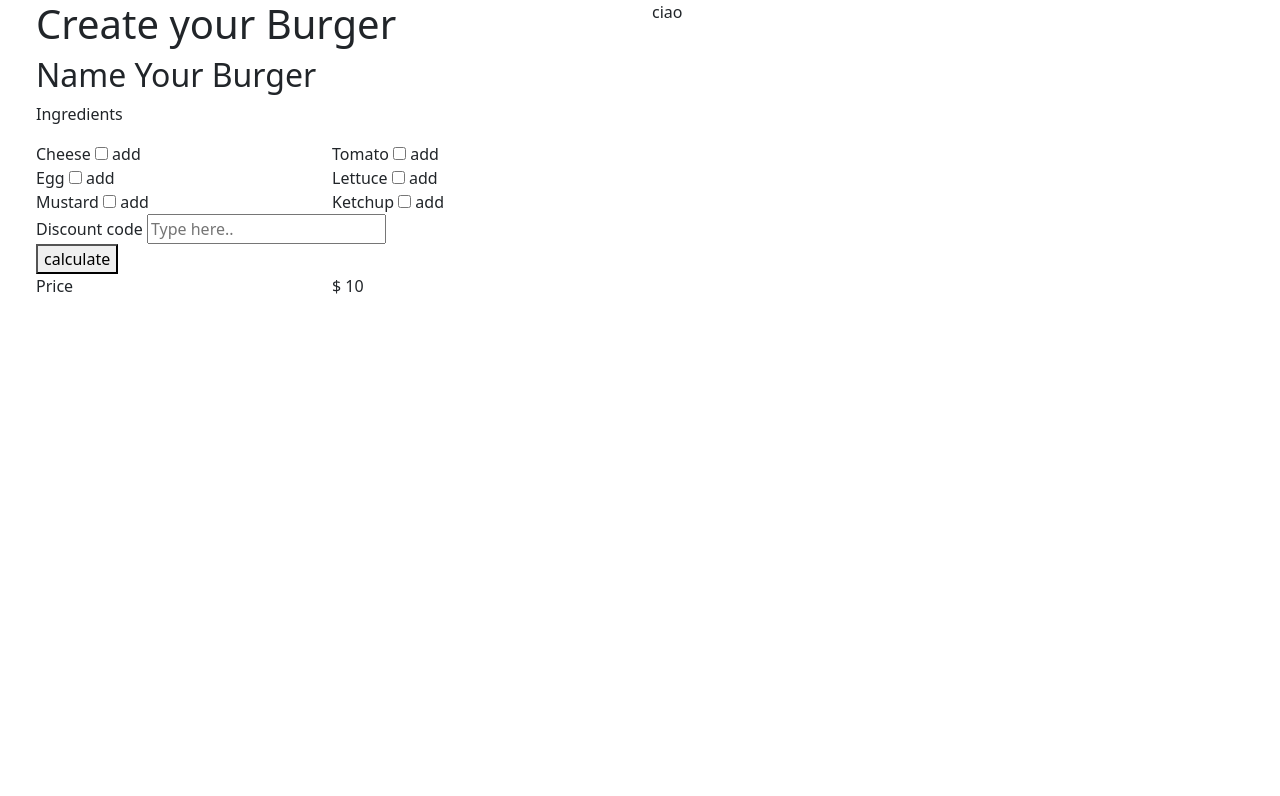
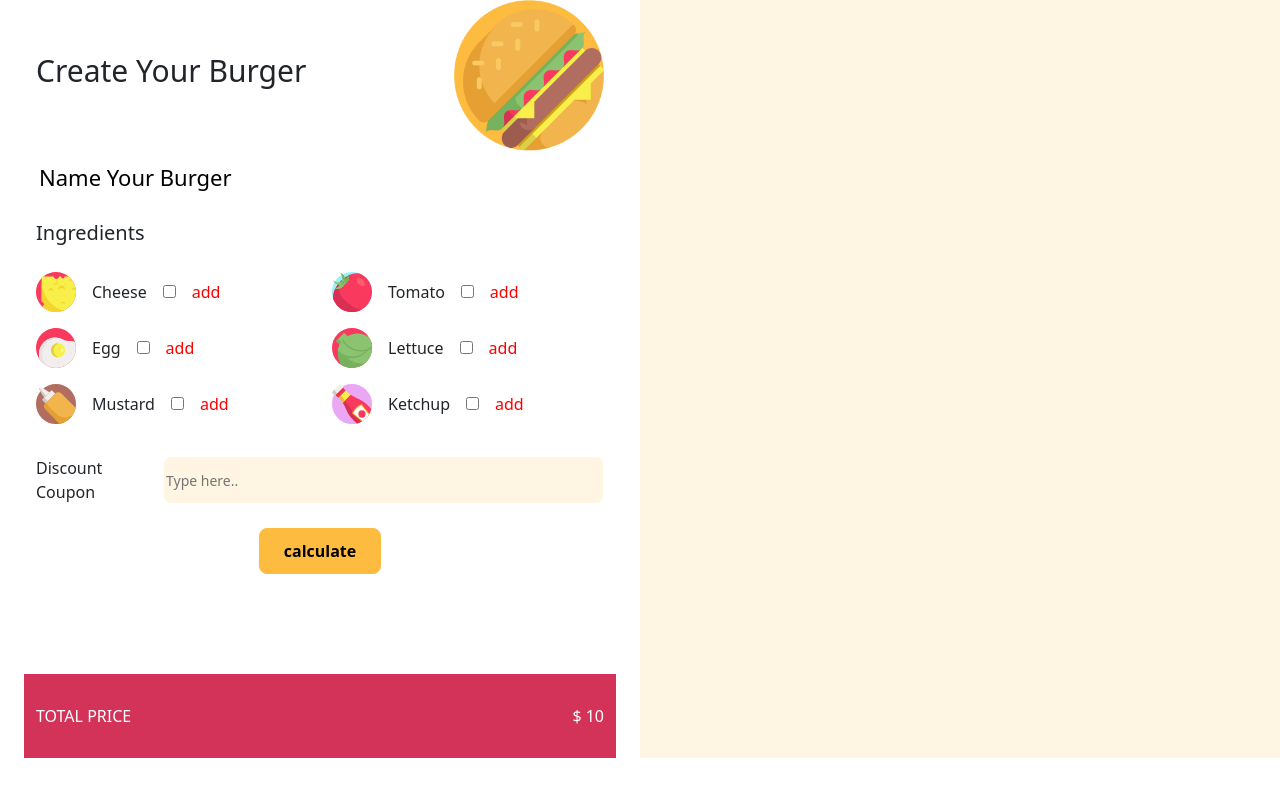
Before and after one commit to adinapop/js-burger, a plain HTML site: page index.html in a window 1280 px wide. Drawn offline with nearby package versions, Linux system fonts and the light colour scheme.

Commit message:
first attempt with details added on html & css

```diff
--- a/css/style.css
+++ b/css/style.css
@@ -0,0 +1,87 @@
+.second-section {background-color: #fff5e2;}
+
+header {
+    display: flex;
+    justify-content: space-between;
+}
+
+header > h1 {
+    font-size: 30px;
+    align-self: center;
+}
+
+.burger-img-top {
+    width: 150px;
+}
+
+.burger-img-top > img {
+    width: 100%;
+}
+
+section > p {
+    font-size: 20px;
+}
+
+.name-your-burger-button::placeholder {
+    color: black;
+    font-size: 22px;
+}
+
+.name-your-burger-button {
+    border: 1px solid white;
+    width: 100%;
+    margin-top: 15px;
+}
+
+.img-container {
+    display: flex;
+    align-items: center;
+}
+
+.img-container > span, .img-container > input, .img-container > label {
+    padding: 16px;
+}
+
+.img-container > label {color: red;}
+
+.img-box-container {width: 40px;}
+
+.img-box-container > img {width: 100%;}
+
+.sale-code-container {
+    display: flex;
+    justify-content: space-between;
+    margin: 24px 0;
+}
+
+.sale-code::placeholder {
+    font-size: 14px;
+}
+
+.sale-code {
+    border: 1px solid white;
+    border-radius: 8px;
+    background-color: #fff5e2;
+    width: 450px;
+}
+
+.button-calculate {
+    text-align: center;
+}
+
+.button-calculate > button {
+    margin-bottom: 100px;
+    font-weight: bold;
+    background-color: #fdbb40;
+    padding: 10px 24px;
+    border: 1px solid #fdbb40;
+    border-radius: 8px;
+}
+
+footer {
+    padding: 30px;
+    background-color: #d33359;
+    display: flex;
+    justify-content: space-between;
+    color: white;
+}
--- a/index.html
+++ b/index.html
@@ -1,5 +1,6 @@
 <!DOCTYPE html>
 <html lang="en">
+
 <head>
     <meta charset="UTF-8">
     <meta http-equiv="X-UA-Compatible" content="IE=edge">
@@ -9,9 +10,10 @@
     <link rel="stylesheet" href="css/style.css">
     <title>Create a Burger</title>
 </head>
+
 <body>
 
-    <div class="container-fluid">
+    <div class="container-fluid first-section">
         <div class="row">
             <div class="col-6">
 
@@ -19,66 +21,95 @@
                     <div class="row">
 
                         <header>
-                            <h1>Create your Burger</h1>
+                            <h1>Create Your Burger</h1>
+                            <div class="burger-img-top">
+                                <img src="./img/burger-top.png" alt="Burger Image">
+                            </div>
                         </header>
 
-                        <main>
-                            <h2>Name Your Burger</h2>
+                        <section>
+                            <input type="text" id="burger-name" class="name-your-burger-button" placeholder="Name Your Burger">
+                            <label for="burger-name"></label>
                             <p>Ingredients</p>
-                        </main>
-                        <div class="col-6">
+                        </section>
+
+                        <div class="col-6 img-container">
+                            <div class="img-box-container">
+                                <img src="./img/cheese.svg" alt="Cheese Image">
+                            </div>
                             <span>Cheese</span>
                             <input type="checkbox" id="check-cheese" class="ingredients" value="4">
                             <label for="check-cheese">add</label>
                         </div>
-                        <div class="col-6">
+                        <div class="col-6 img-container">
+                            <div class="img-box-container">
+                                <img src="./img/tomato.svg" alt="Tomato Image">
+                            </div>
                             <span>Tomato</span>
                             <input type="checkbox" id="check-tomato" class="ingredients" value="4">
                             <label for="check-tomato">add</label>
                         </div>
-                        <div class="col-6">
+                        <div class="col-6 img-container">
+                            <div class="img-box-container">
+                                <img src="./img/fried-egg.svg" alt="Fried Egg Image">
+                            </div>
                             <span>Egg</span>
                             <input type="checkbox" id="check-egg" class="ingredients" value="4">
                             <label for="check-egg">add</label>
                         </div>
-                        <div class="col-6">
+                        <div class="col-6 img-container">
+                            <div class="img-box-container">
+                                <img src="./img/lettuce.svg" alt="Lettuce Image">
+                            </div>
                             <span>Lettuce</span>
                             <input type="checkbox" id="check-lettuce" class="ingredients" value="4">
                             <label for="check-lettuce">add</label>
                         </div>
-                        <div class="col-6">
+                        <div class="col-6 img-container">
+                            <div class="img-box-container">
+                                <img src="./img/mustard.svg" alt="Mustard Image">
+                            </div>
                             <span>Mustard</span>
                             <input type="checkbox" id="check-mustard" class="ingredients" value="2">
                             <label for="check-mustard">add</label>
                         </div>
-                        <div class="col-6">
+                        <div class="col-6 img-container">
+                            <div class="img-box-container">
+                                <img src="./img/ketchup.svg" alt="Ketchup Image">
+                            </div>
                             <span>Ketchup</span>
                             <input type="checkbox" id="check-ketchup" class="ingredients" value="2">
                             <label for="check-ketchup">add</label>
                         </div>
 
-                        <div>
-                            <span>Discount code</span>
-                            <input type="text" id="text-promo" placeholder="Type here..">
+                        <div class="sale-code-container">
+                            <span>Discount Coupon</span>
+                            <input type="text" id="text-promo" class="sale-code" placeholder="Type here..">
                             <label for="text-promo"></label>
                         </div>
 
-                        <div><button id="sum-button">calculate</button></div>
+                        <div class="button-calculate">
+                            <button id="sum-button">calculate</button>
+                        </div>
 
-                        <div class="col-6">Price</div>
-                        <div id="total-price" class="col-6">$ 10</div>
+                        <footer>
+                            <div>TOTAL PRICE</div>
+                            <div id="total-price">$ 10</div>
+                        </footer>
+
                     </div>
                 </div>
+            </div>
+            <div class="col-6 second-section"></div>
+        </div>
 
-            </div>
+    </div>
 
-            <div class="col-6">
-                ciao
-            </div>
-        </div>
+    </div>
     </div>
 
 
     <script src="js/script.js"></script>
 </body>
+
 </html>
--- a/js/script.js
+++ b/js/script.js
@@ -6,10 +6,7 @@ calculateButton.addEventListener ('click', function() {
     var sumPrice = 10;
     var checkIngredients = document.getElementsByClassName("ingredients");
     var promoCode = "JUNE20";
-    var promoCodeAdded = document.getElementById("text-promo").value;
-
-    console.log(promoCodeAdded);
-    console.log(sumResult);
+    var promoCodeAdded = document.getElementById("text-promo");
 
     for (var i = 0; i < checkIngredients.length; i++) {
         if (checkIngredients[i].checked) {
@@ -18,7 +15,7 @@ calculateButton.addEventListener ('click', function() {
         }
     }
 
-    if (promoCodeAdded === promoCode) {
+    if (promoCodeAdded.value === promoCode) {
         alert("Discount code applied! Press OK to see your new Burger Price!")
         sumResult.innerHTML = "$ " + (sumPrice * ((100 - 20) / 100)).toFixed(2);
     }
```
